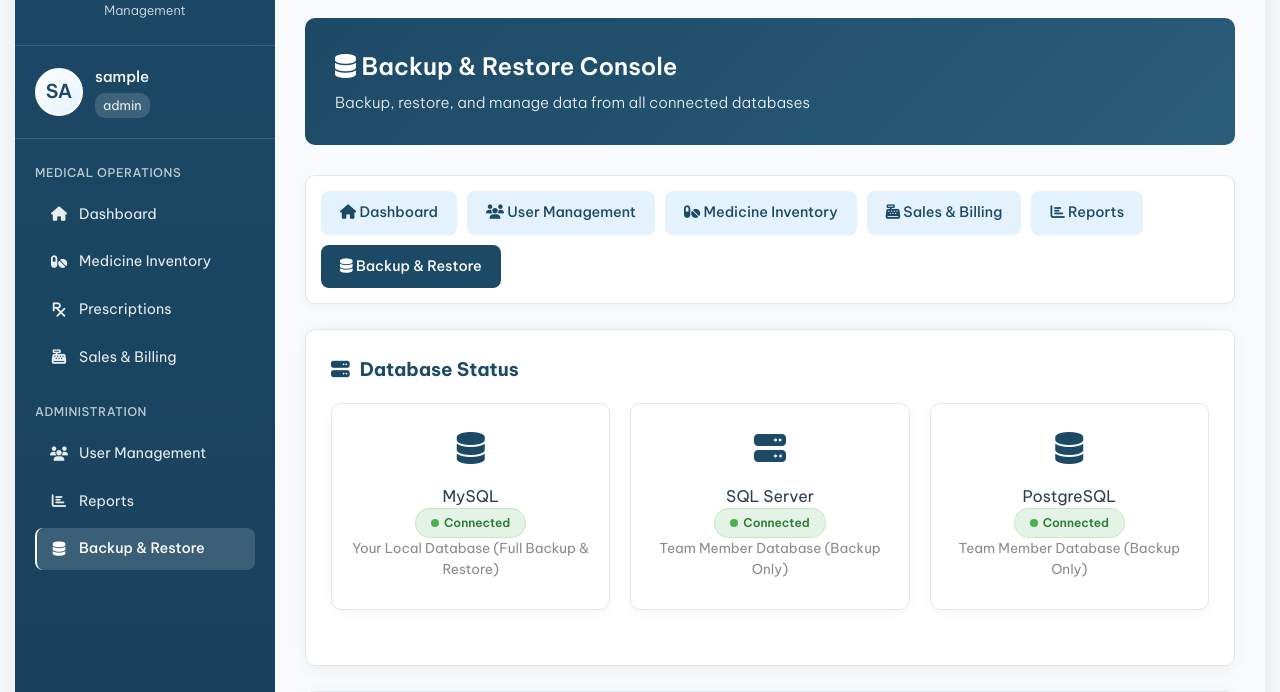
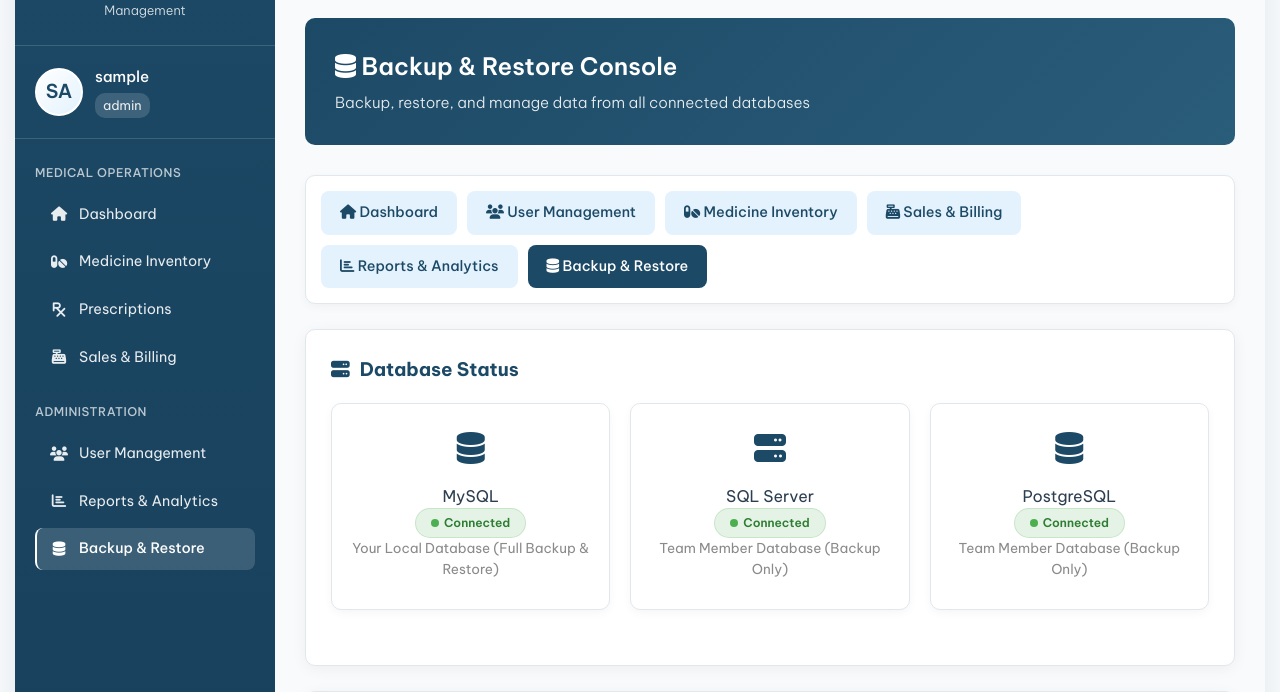
Before and after one commit to pharoah0411/workshop-2, a PHP site: page /workshop/backup.php in a window 1280 px wide. Shown: the part 191-883 px from the top of the page. Run offline with PHP 8.4, Linux system fonts and the light colour scheme; the visitor is signed in with stand-in values (Sample User, id 1); some libraries are stand-ins or nearby versions.

Commit message:
fixbackup

```diff
--- a/backup.php
+++ b/backup.php
@@ -1,6 +1,5 @@
 <?php
-session_start();
-
+// ⭐⭐⭐ FIXED: REMOVE session_start() - session_check.php already starts it ⭐⭐⭐
 // ⭐⭐⭐ FIX: SET TIMEZONE TO MATCH YOUR LOCAL TIME ⭐⭐⭐
 date_default_timezone_set('Asia/Kuala_Lumpur'); // Change to your timezone
 // Options: 'Asia/Singapore', 'Asia/Manila', 'Asia/Jakarta', 'UTC', etc.
@@ -1531,7 +1530,7 @@ foreach ($backup_files as $file) {
                     <div class="nav-title">Administration</div>
                     <ul class="nav-links">
                         <li><a href="user_management.php"><i class="fas fa-users nav-icon"></i>User Management</a></li>
-                        <li><a href="reports.php"><i class="fas fa-chart-bar nav-icon"></i>Reports</a></li>
+                        <li><a href="reports.php"><i class="fas fa-chart-bar nav-icon"></i>Reports & Analytics</a></li>
                         <li><a href="backup.php" class="active"><i class="fas fa-database nav-icon"></i>Backup & Restore</a></li>
                     </ul>
                 </div>
@@ -1572,7 +1571,7 @@ foreach ($backup_files as $file) {
                     <a href="user_management.php"><i class="fas fa-users"></i> User Management</a>
                     <a href="medDirectory.php"><i class="fas fa-pills"></i> Medicine Inventory</a>
                     <a href="Sales_Billing.php"><i class="fas fa-cash-register"></i> Sales & Billing</a>
-                    <a href="reports.php"><i class="fas fa-chart-bar"></i> Reports</a>
+                    <a href="reports.php"><i class="fas fa-chart-bar"></i> Reports & Analytics</a>
                     <a href="backup.php" class="active"><i class="fas fa-database"></i> Backup & Restore</a>
                 </div>
 
```
